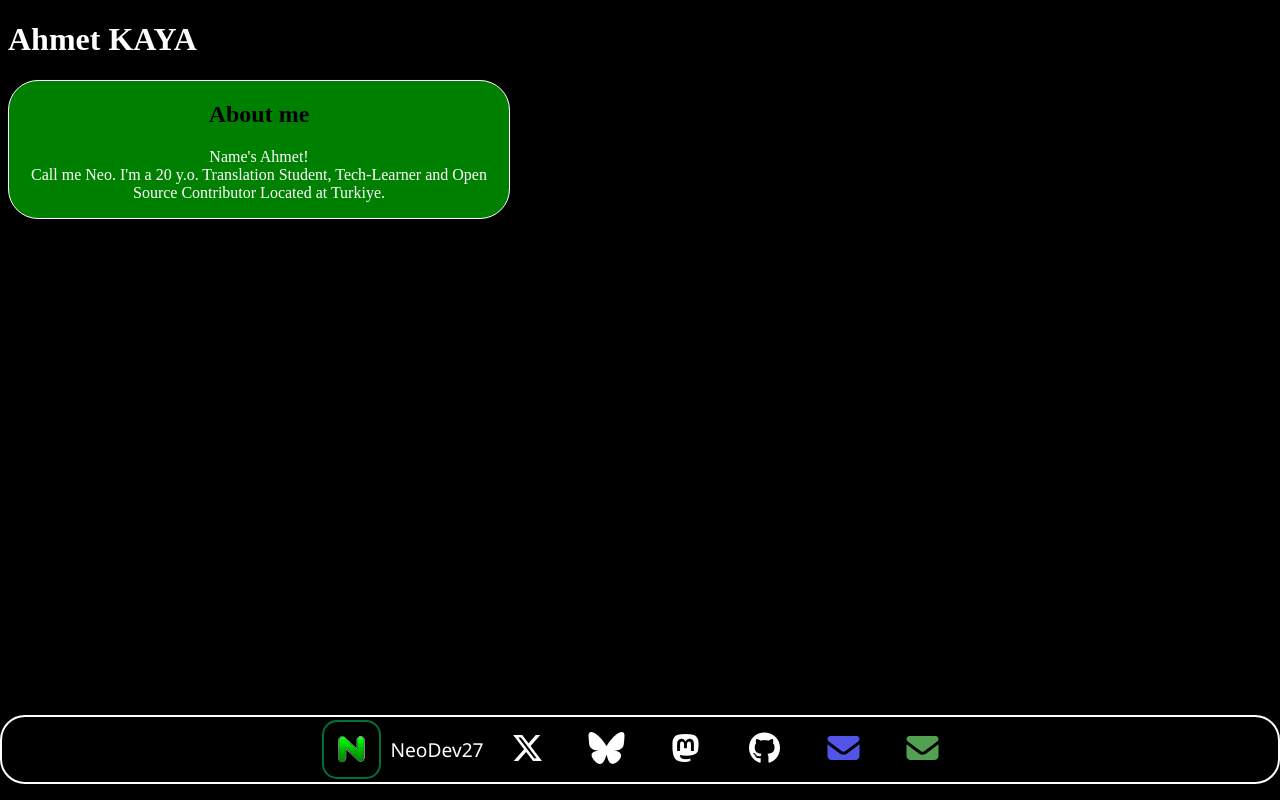
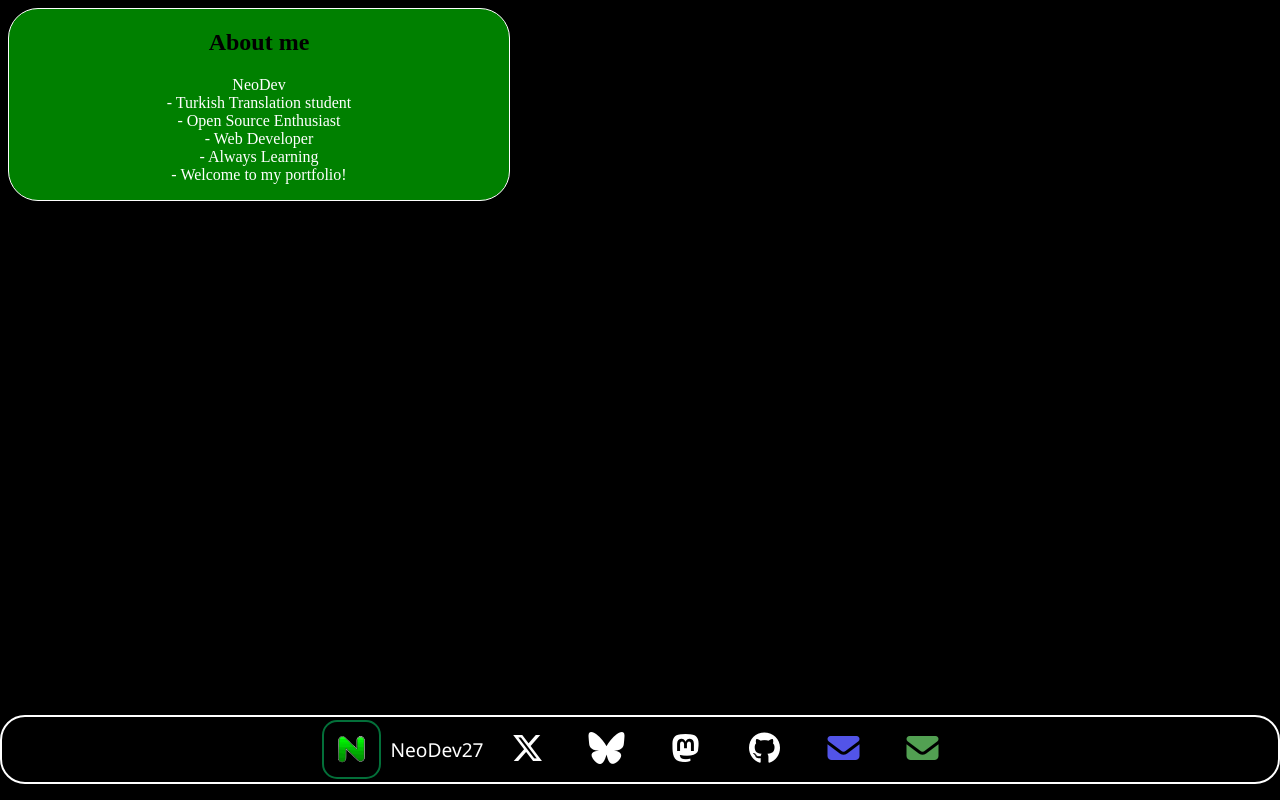
Before and after one commit to neodev27/portfolio, a plain HTML site: page index.html in a window 1280 px wide. Drawn offline with Linux system fonts and the light colour scheme.

Commit message:
Update index.html

```diff
--- a/index.html
+++ b/index.html
@@ -8,13 +8,15 @@
         <title>Document</title>
     </head>
     <body>
-        <h1 class="header">Ahmet KAYA</h1>
         <div class="card1" align="center">
             <h2>About me</h2>
             <p>
-                Name's Ahmet! <br />
-                Call me Neo. I'm a 20 y.o. Translation Student, Tech-Learner and
-                Open Source Contributor Located at Turkiye.
+                NeoDev <br />
+                - Turkish Translation student <br />
+                - Open Source Enthusiast <br />
+                - Web Developer <br />
+                - Always Learning <br />
+                - Welcome to my portfolio!
             </p>
         </div>
 
```
